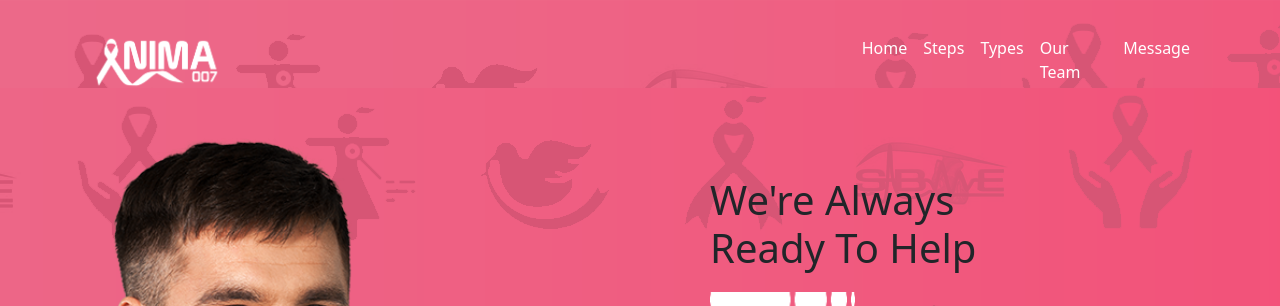
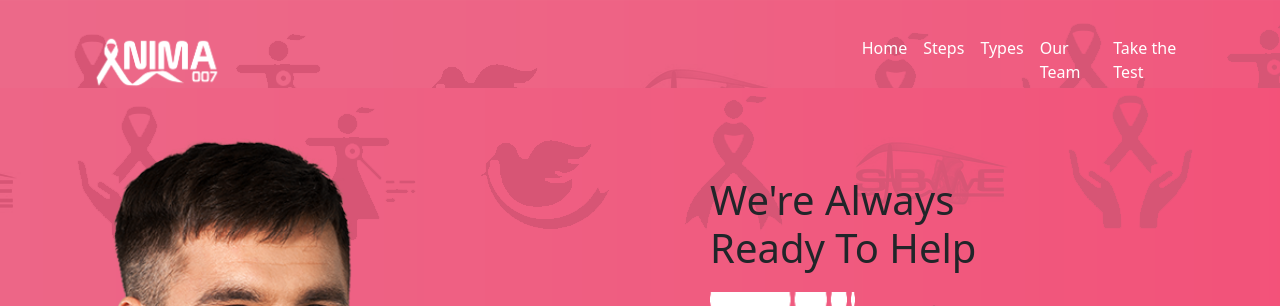
Before and after one commit to 1brahimmohamed/Breast-Cancer-Prediction_SBE2240_Team07, a Flask app: template templates/Home.html in a window 1280 px wide. Shown: the top 306 px of the page. Run offline with Flask 2, Linux system fonts and the light colour scheme; the template is opened without the code that fills it, so the values that code supplies are empty; parts of the project's set-up code (start-up, migrations or seed data) failed here and were passed over; some libraries are stand-ins or nearby versions.

Commit message:
prefinal edits

```diff
--- a/app.py
+++ b/app.py
@@ -31,4 +31,4 @@ def predict():
     return render_template("About.html", prediction_text = "The Tumor is {}".format(prediction_text))
 
 if __name__ == "__main__":
-    app.run(debug=True, port="2907")
+    app.run(debug=True, port="2908")
--- a/templates/Home.html
+++ b/templates/Home.html
@@ -6,19 +6,19 @@
     <meta name="keywords"
           content="Breast Cancer">
     <meta name="description" content="ML Model Web App">
-    <title>NIMA</title>
+    <title>NIMA for Breast Cancer Diagnoses</title>
 
+    <link rel="icon" href="../static/images/icon.png">
     <link rel="stylesheet" href="../static/styles/nicepage.css" media="screen">
     <link rel="stylesheet" href="../static/styles/Home.css" media="screen">
     <link rel="stylesheet" href="../static/styles/bootstrap.min.css" media="screen">
+    <link id="u-theme-google-font" rel="stylesheet"
+          href="https://fonts.googleapis.com/css?family=Roboto:100,100i,300,300i,400,400i,500,500i,700,700i,900,900i|Open+Sans:300,300i,400,400i,600,600i,700,700i,800,800i">
+
 
     <script class="u-script" type="text/javascript" src="../static/js/jquery.js" defer=""></script>
     <script class="u-script" type="text/javascript" src="../static/js/nicepage.js" defer=""></script>
     <script src="//cdn.jsdelivr.net/npm/sweetalert2@11"></script>
-
-    <link id="u-theme-google-font" rel="stylesheet"
-          href="https://fonts.googleapis.com/css?family=Roboto:100,100i,300,300i,400,400i,500,500i,700,700i,900,900i|Open+Sans:300,300i,400,400i,600,600i,700,700i,800,800i">
-
     <script type="application/ld+json">{
         "@context": "http://schema.org",
         "@type": "Organization",
@@ -65,7 +65,7 @@
                     <a class="nav-link text-white" href="#sec-6831">Our Team</a>
                 </li>
                 <li class="nav-item">
-                    <a class="nav-link text-white" href="#sec-89d0">Message</a>
+                    <a class="nav-link text-white" href="/test">Take the Test</a>
                 </li>
             </ul>
         </div>
```
Also changed, not shown: templates/About.html (+5 -6 lines), static/images/3a656dc44399426530efb1339ea7f606-mos.png (deleted), static/images/3a656dc44399426530efb1339ea7f606.png (deleted), static/images/icon.png (added).
